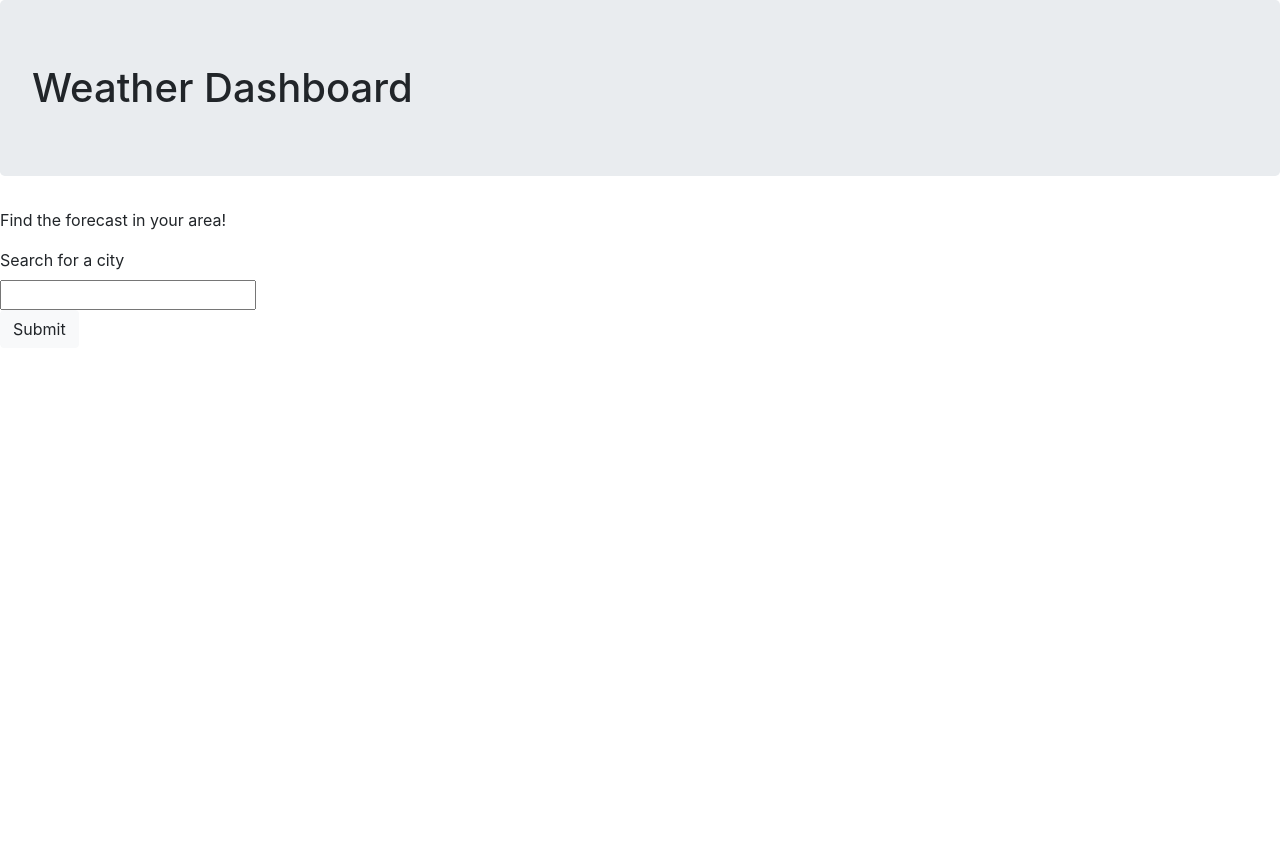
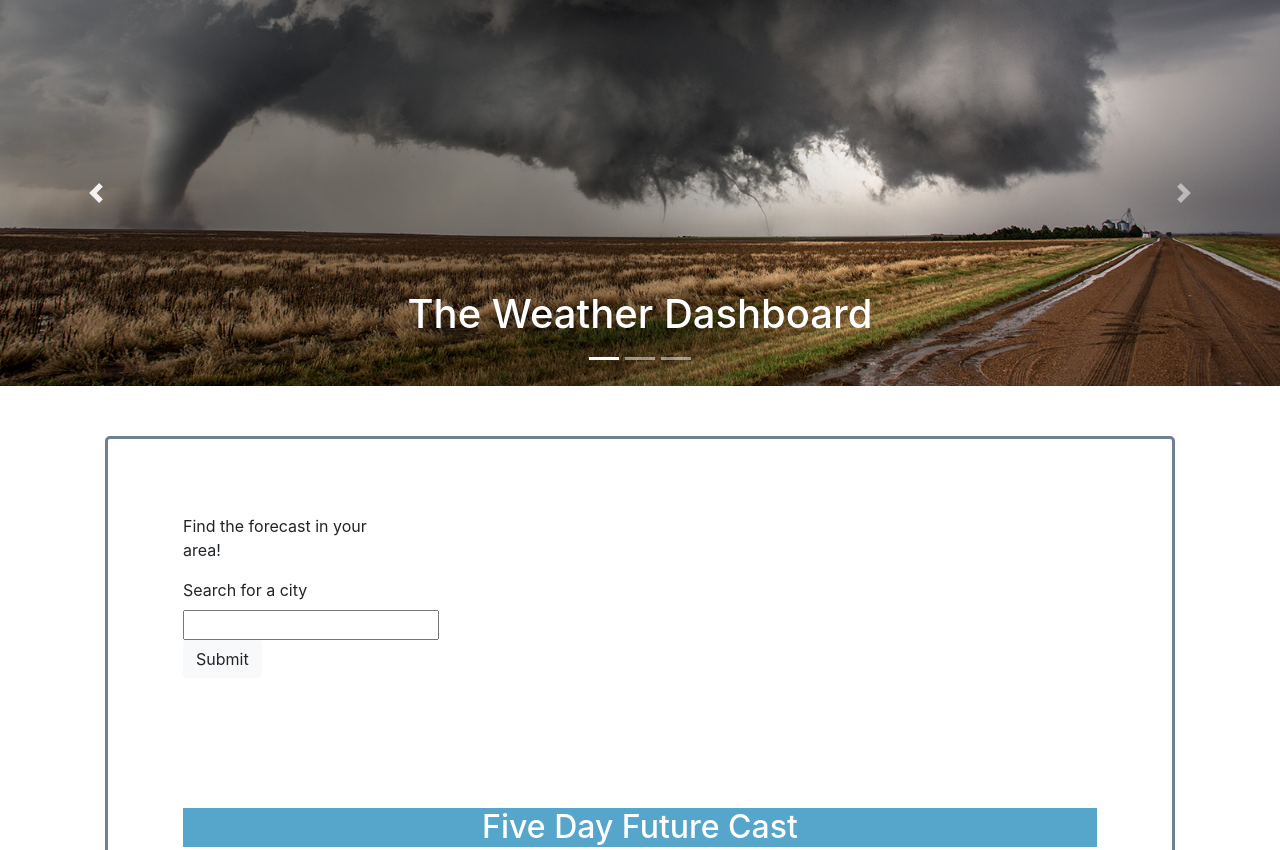
Before and after one commit to nikcastle/weather-dashboard, a plain HTML site: page index.html in a window 1280 px wide. Shown: the top 850 px of the page. Before the commit the page ends 800 px from the top, so only its background shows below. Drawn offline with nearby package versions, Linux system fonts and the light colour scheme.

Commit message:
added carousel

```diff
--- a/index.html
+++ b/index.html
@@ -11,15 +11,47 @@
 </head>
 
 <body>
-    <header>
-        <h1 class="jumbotron">Weather Dashboard</h1>
-    </header>
+    <div id="carouselExampleCaptions" class="carousel slide" data-ride="carousel">
+        <ol class="carousel-indicators">
+            <li data-target="#carouselExampleCaptions" data-slide-to="0" class="active"></li>
+            <li data-target="#carouselExampleCaptions" data-slide-to="1"></li>
+            <li data-target="#carouselExampleCaptions" data-slide-to="2"></li>
+        </ol>
+        <div class="carousel-inner">
+            <div class="carousel-item active">
+                <img src="assets/images/tornado.png" class="d-block w-100" alt="tornado in a field">
+                <div class="carousel-caption d-none d-md-block">
+                    <h1>The Weather Dashboard</h1>
+                </div>
+            </div>
+            <div class="carousel-item">
+                <img src="assets/images/hay-field.jpg" class="d-block w-100" alt="hay barrels in field">
+                <div class="carousel-caption d-none d-md-block">
+                    <h1>The Weather Dashboard</h1>
+                </div>
+            </div>
+            <div class="carousel-item">
+                <img src="assets/images/snow-sunset.jpeg" class="d-block w-100" alt="sunset over snow covered trees">
+                <div class="carousel-caption d-none d-md-block">
+                    <h1>The Weather Dashboard</h1>
+                </div>
+            </div>
+        </div>
+        <a class="carousel-control-prev" href="#carouselExampleCaptions" role="button" data-slide="prev">
+            <span class="carousel-control-prev-icon" aria-hidden="true"></span>
+            <span class="sr-only">Previous</span>
+        </a>
+        <a class="carousel-control-next" href="#carouselExampleCaptions" role="button" data-slide="next">
+            <span class="carousel-control-next-icon" aria-hidden="true"></span>
+            <span class="sr-only">Next</span>
+        </a>
+    </div>
 
     <!-- Build search bar for user input -->
 
     <!-- Five Day will get dumped Here -->
-    <section>
-        <div class="row" id="main">
+    <section class="allCards">
+        <div class="row top" id="main">
             <div class="col-md-3">
                 <p>Find the forecast in your area!</p>
 
@@ -34,21 +66,9 @@
                 <aside id="history-view"></aside>
             </div>
         </div>
+        <h2 class="futTitle">Five Day Future Cast</h2>
+        <div id="five-day" class="row fiveDay">
 
-        <div id="five-day" class="row">
-
-            <!-- <div id="col-five" class="col-sm-2">
-            <div class="card" style="width: 100%;">
-                <div class="card-body">
-                    <h5 class="card-title">Card title</h5>
-                    <h6 class="card-subtitle mb-2 text-muted">Card subtitle</h6>
-                    <p class="card-text">Some quick example text to build on the card title and make up the bulk
-                        of the card's content.</p>
-                    <a href="#" class="card-link">Card link</a>
-                    <a href="#" class="card-link">Another link</a>
-                </div>
-            </div>
-        </div> -->
         </div>
     </section>
 
```
